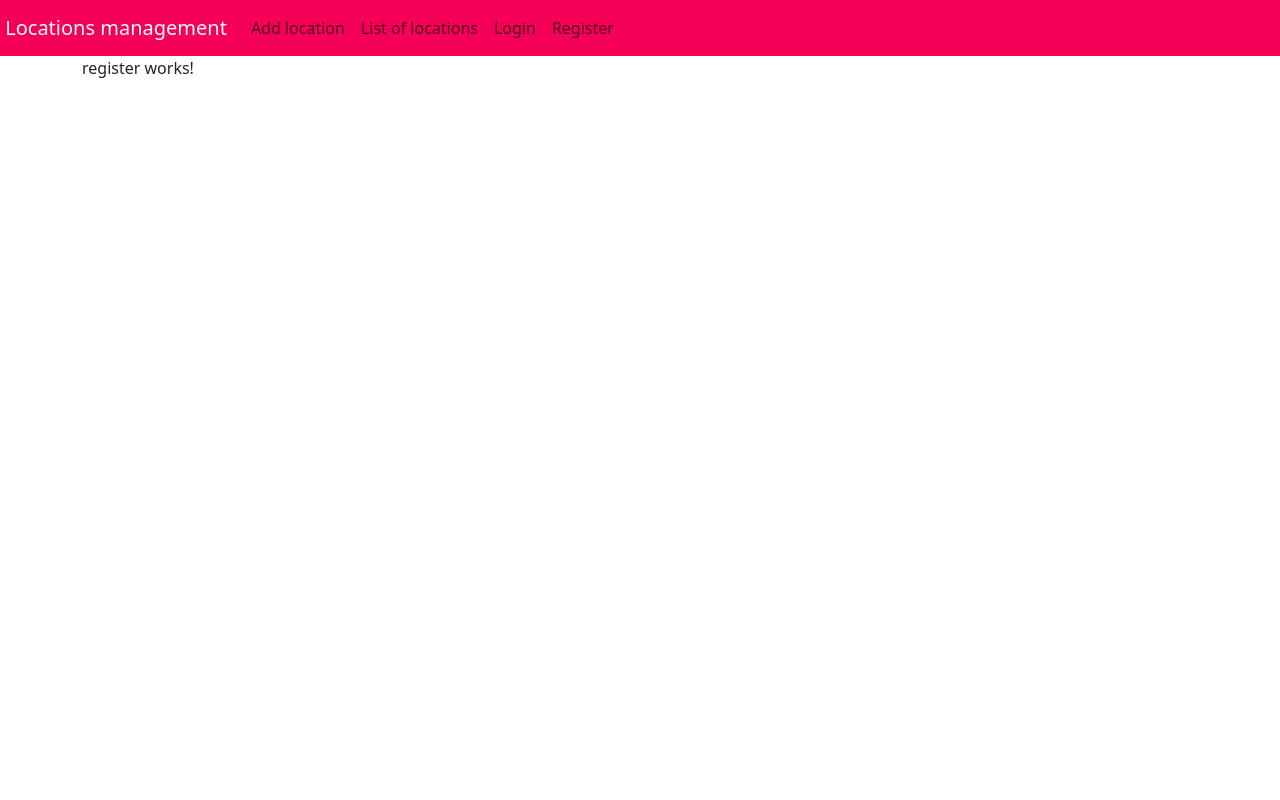
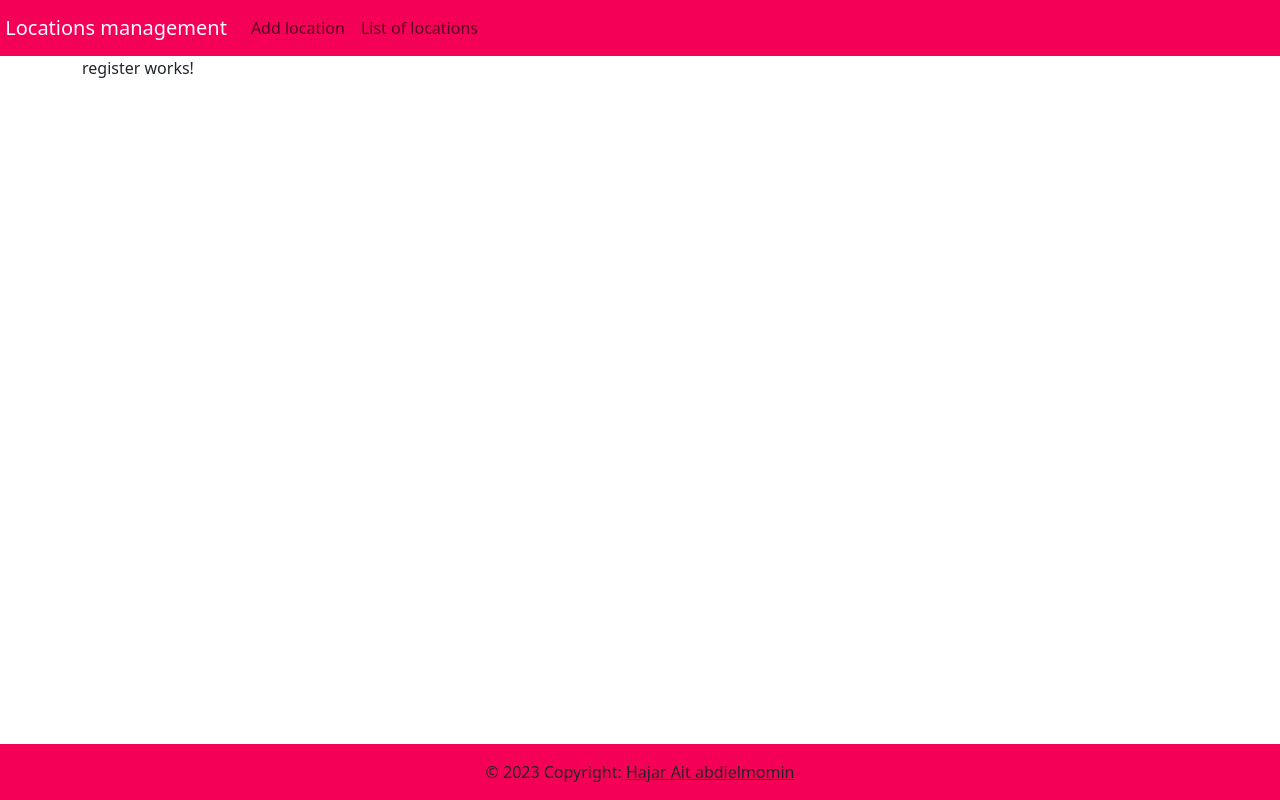
Before and after one commit to Hajar20/Locations-management-CrudApp-angular, an Angular app: page /register in a window 1280 px wide. Built offline with nearby package versions, Linux system fonts and the light colour scheme.

Commit message:
creating a dockerfile and deploying the app into docker hub

```diff
--- a/src/app/add-item/add-item.component.html
+++ b/src/app/add-item/add-item.component.html
@@ -39,6 +39,7 @@
       <label for="availableUnits">Available Units</label>
       <input formControlName="availableUnits" type="number" class="form-control" id="availableUnits" placeholder="Available Units">
     </div>
+
     <label >Wifi provided ?</label>
     <div>
       <input formControlName="wifi" class="form-check-input" type="radio"  id="exampleRadios1" value="True" >
@@ -63,9 +64,10 @@
         NO
       </label>
     </div>
+    <button type="submit" class="btn" style="background-color: #F50057">Add</button>
   </div>
   <br>
-  <button type="submit" class="btn" style="background-color: #F50057">Add</button>
+  <br><br>
 
 </form>
 <img src="./assets/newLocation.png" alt="location" style="float: right;margin-top: -45%">
--- a/src/app/app.component.html
+++ b/src/app/app.component.html
@@ -3,16 +3,22 @@
   <button class="navbar-toggler" type="button" data-bs-toggle="collapse" data-bs-target="#navbarSupportedContent" aria-controls="navbarSupportedContent" aria-expanded="false" aria-label="Toggle navigation">
     <span class="navbar-toggler-icon"></span>
   </button>
-  <div class="collapse navbar-collapse" id="navbarSupportedContent">
+  <div class="collapse navbar-collapse" id="navbarSupportedContent" >
     <div class="navbar-nav">
       <a class="nav-item nav-link" routerLink="add">Add location</a>
       <!-- <a class="nav-item nav-link" routerLink="update">Update location</a> -->
       <a class="nav-item nav-link" routerLink="list">List of locations</a>
-      <a class="nav-item nav-link" routerLink="login">Login</a>
-      <a class="nav-item nav-link" routerLink="register">Register</a>
+      <!-- <a class="nav-item nav-link" routerLink="login">Login</a>
+      <a class="nav-item nav-link" routerLink="register">Register</a> -->
       </div>
   </div>
 </nav>
 <div class="container">
   <router-outlet></router-outlet>
 </div>
+<footer class="bg-body-tertiary text-center text-lg-start fixed-bottom">
+  <div class="text-center p-3" style="background-color: #f50057;">
+    © 2023 Copyright:
+    <a class="text-body" href="https://www.linkedin.com/in/hajar-ait-abdielmomin-98638421b">Hajar Ait abdielmomin</a>
+  </div>
+</footer>
--- a/src/app/list-item/list-item.component.ts
+++ b/src/app/list-item/list-item.component.ts
@@ -18,6 +18,7 @@ export class ListItemComponent implements OnInit{
   fetchLocationList(): void {
     this.app.getList().subscribe((res) => {
       this.collection = res;
+      console.log('locations :', this.collection)
     });
   }
   removeLocation(id:number){
--- a/src/app/update-item/update-item.component.html
+++ b/src/app/update-item/update-item.component.html
@@ -62,10 +62,11 @@
                 NO
             </label>
         </div>
+      <button type="submit" class="btn btn-warning" >Update</button>
     </div>
-    <br>
-    <button type="submit" class="btn btn-warning" >Update</button>
 
+  <br>
+  <br><br>
 </form>
 
 <img src="./assets/update.png" alt="location" style="float: right;margin-top: -45%">
```
Also changed, not shown: db/db.json (+0 -20 lines), deployment.yaml (added), 1 other file (tests, documents, lock files or other folders).
